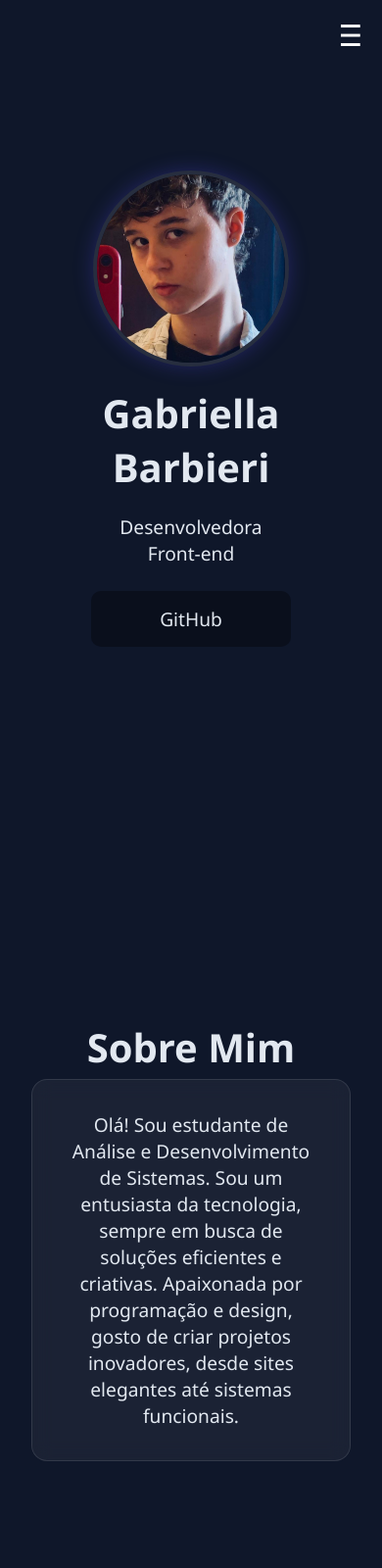
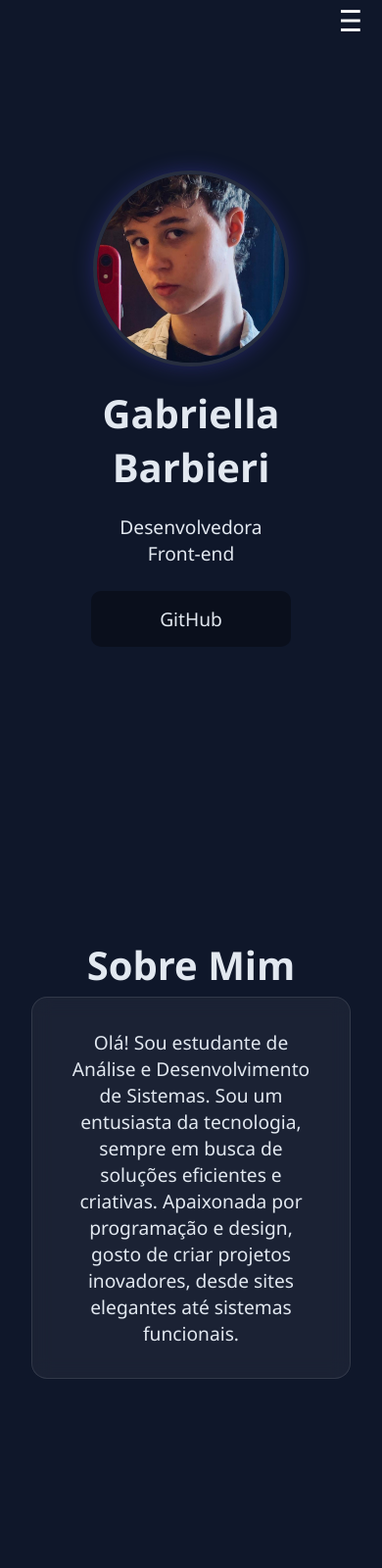
Before and after one commit to gabcbieri/Portfolio, a plain HTML site: page index.html in a window 390 px wide. Shown: the top 1600 px of the page at 98% size. Drawn offline with Linux system fonts and the light colour scheme; a script that the page names is missing.

Commit message:
ocupação da tela

```diff
--- a/styles.css
+++ b/styles.css
@@ -76,18 +76,13 @@ body {
     background-color: var(--escuro);
     width: 100%;
     z-index: 100;
-    padding: 1.5rem;
 }
 
 @media (max-width: 556px) {
-    .navegacao {
-        background-color: transparent;
-    }
-
     .menu-icon {
         display: block;
         position: absolute;
-        top: 15px;
+        top: 0px;
         right: 20px;
         font-size: 30px;
         color: white;
@@ -197,7 +192,7 @@ body {
 
 .sobre{
     padding: 6rem 2rem;
-    min-height: 100vh;
+    min-height: 80vh;
     display: flex;
     justify-content: center;
     align-items: center;
@@ -229,7 +224,7 @@ body {
 
 .projetos{
     padding: 6rem 2rem;
-    min-height: 100vh;
+    min-height: 80vh;
     display: flex;
     justify-content: center;
     align-items: center;
```
